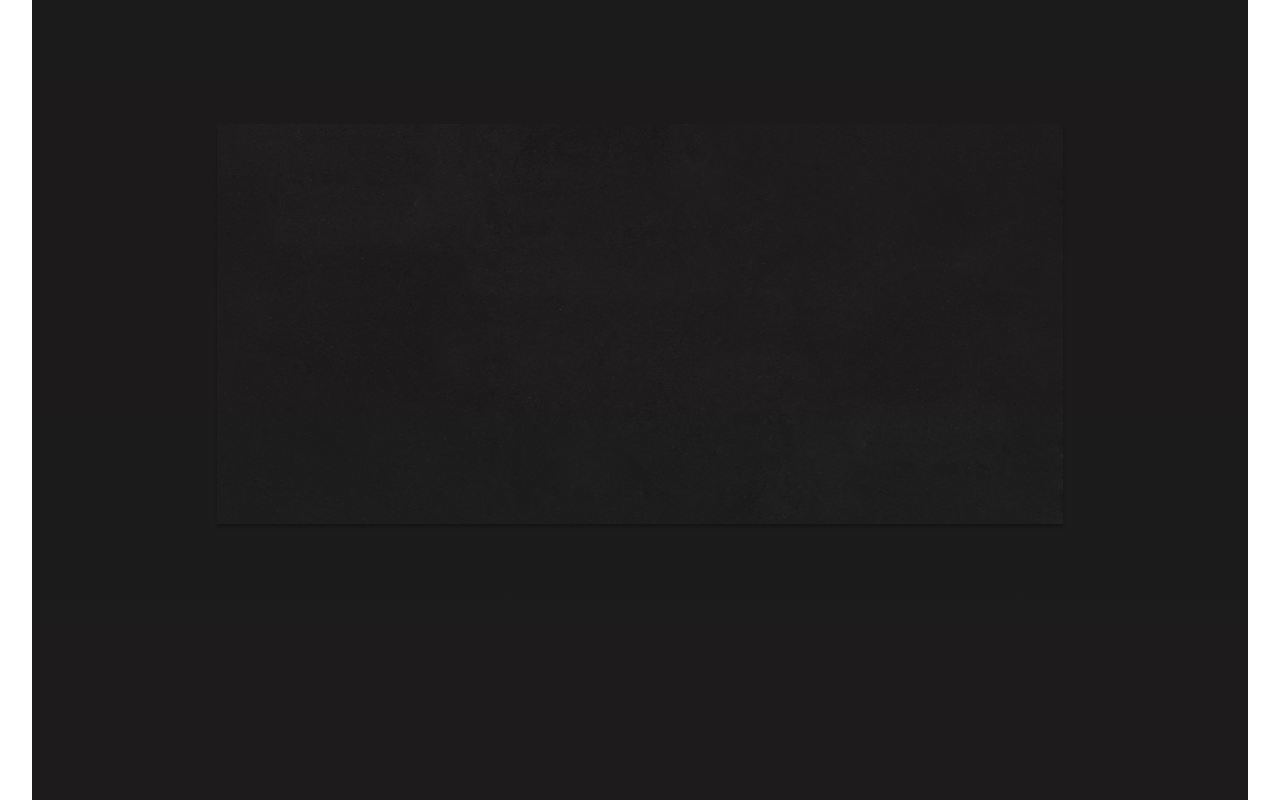
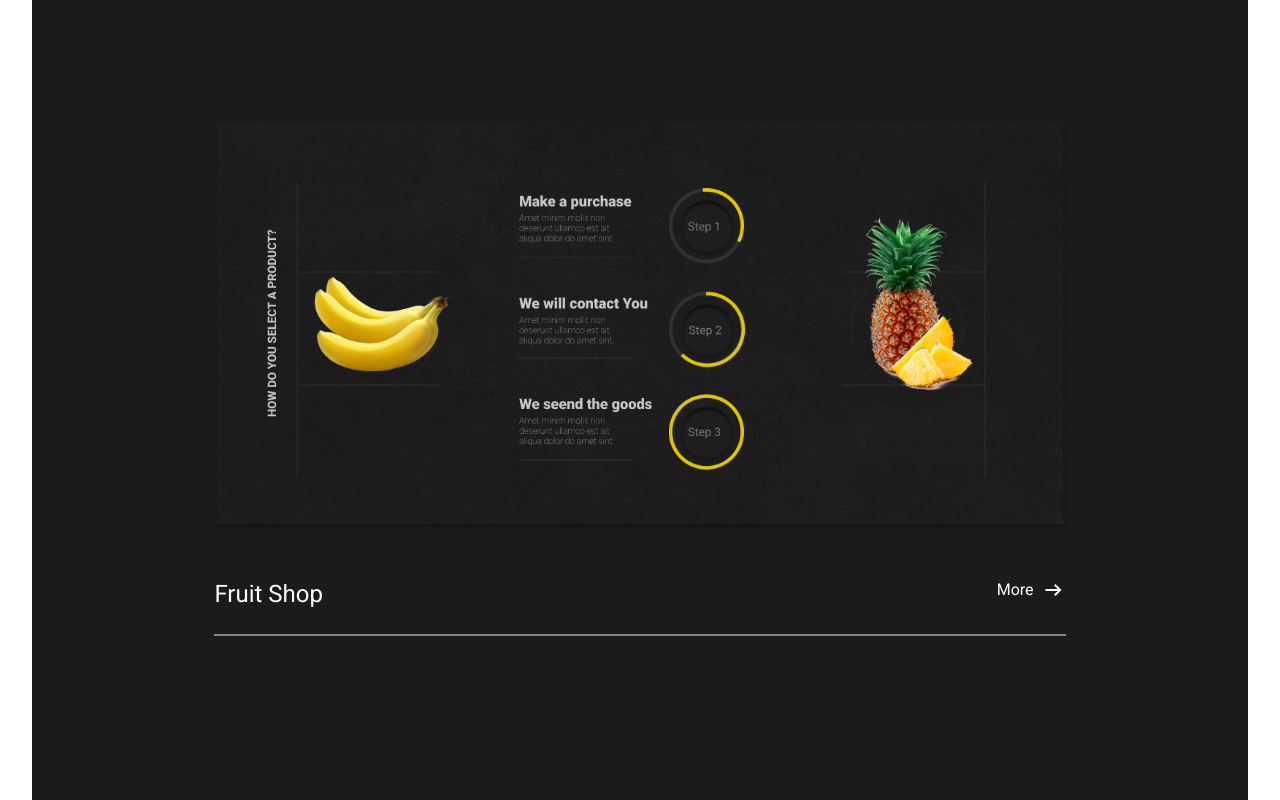
Before and after one commit to Vitholu/fruit-empire, a React (Vite) app: page / in a window 1280 px wide. Shown: the part 1600-2400 px from the top of the page. Built offline with nearby package versions, Linux system fonts and the light colour scheme.

Commit message:
Refactor header to be reusable

```diff
--- a/src/App.tsx
+++ b/src/App.tsx
@@ -4,6 +4,7 @@ import Hero from './components/Hero'
 import HeroHighlight from './components/HeroHighlight'
 import FavoriteFruit from './components/FavoriteFruit'
 import HowItWorks from './components/HowItWorks'
+import FruitShop from './components/FruitShop'
 import './App.css'
 
 function App() {
@@ -23,8 +24,12 @@ function App() {
                     <FavoriteFruit />
                 </div>
 
-                <div className="ml-3/20 mr-3/20 h-v5/5">
+                <div className="ml-3/20 mr-3/20 ">
                     <HowItWorks />
+                </div>
+
+                <div className="ml-3/20 mr-3/20 h-v5/5 mt-12">
+                    <FruitShop />
                 </div>
             </div>
         </div>
--- a/src/components/FavoriteFruit.tsx
+++ b/src/components/FavoriteFruit.tsx
@@ -5,17 +5,26 @@ import Orange from '../assets/Orange_Card.png'
 import Pineapple from '../assets/Pineapple_Card.png'
 import Apple from '../assets/Apple_Card.png'
 
+const SectionHeader = (props) => {
+    return (
+        <div className="flex items-center justify-between border-b-2 pb-6 border-gray-50">
+            <h2 className="text-2xl flex items-center">{props.title}</h2>
+            <p className="flex justify-center h-8 gap-2 cursor-pointer">
+                {props.bool && (
+                    <>
+                        <span>More</span>
+                        <span class="material-symbols-outlined">arrow_right_alt</span>
+                    </>
+                )}
+            </p>
+        </div>
+    )
+}
+
 const FavoriteFruit = () => {
     return (
         <div className="flex flex-col ml-3/20 mr-3/20 mt-24 ">
-            <div className="flex items-center justify-between border-b-2 pb-6 border-gray-50">
-                <h2 className="text-2xl flex items-center">Favorite Fruits</h2>
-                <p className="flex justify-center h-8 gap-2 cursor-pointer">
-                    <span>More</span>
-                    <span class="material-symbols-outlined">arrow_right_alt</span>
-                </p>
-            </div>
-
+            <SectionHeader title={'Favorite Fruits'} bool={true} />
             <div className="grid grid-flow-col auto-cols-auto justify-between gap-x-8 pt-16">
                 <FavoriteFruitCard
                     picture={Banana}
@@ -46,4 +55,5 @@ const FavoriteFruit = () => {
     )
 }
 
+export { SectionHeader }
 export default FavoriteFruit
--- a/src/components/FavoriteFruitCard.tsx
+++ b/src/components/FavoriteFruitCard.tsx
@@ -2,7 +2,7 @@ import React from 'react'
 
 const FavoriteFruitCard = (props) => {
     return (
-        <div className="flex flex-col w-72 h-110">
+        <div className="flex flex-col w-72 h-min">
             <img src={props.picture} alt="" />
             <div className="flex flex-col bg-black-g200 p-4">
                 <p className="text-2xl pt-2">{props.fruit}</p>
--- /dev/null
+++ b/src/components/FruitShop.tsx
@@ -0,0 +1,13 @@
+import React from 'react'
+import { SectionHeader } from './FavoriteFruit'
+
+const FruitShop = () => {
+    return (
+        <>
+            <SectionHeader title={'Fruit Shop'} bool={true} />
+            <div></div>
+        </>
+    )
+}
+
+export default FruitShop
--- a/src/components/HowItWorks.tsx
+++ b/src/components/HowItWorks.tsx
@@ -1,7 +1,11 @@
 import React from 'react'
-import Background from '../assets/Background_Steps.png'
+import VisualStepByStep from '../assets/VisualStepByStep.png'
 const HowItWorks = () => {
-    return <img src={Background} alt="" className="w-1344px" />
+    return (
+        <>
+            <img src={VisualStepByStep} alt="" className="w-SWM" />
+        </>
+    )
 }
 
 export default HowItWorks
--- a/tailwind.config.cjs
+++ b/tailwind.config.cjs
@@ -40,6 +40,7 @@ module.exports = {
                 '1/3': '33%',
                 '1/5': '20%',
                 '14/25': '56%',
+                SWM: '84rem',
                 110: '27.5rem',
                 128: '32rem',
             },
```
Also changed, not shown: src/assets/VisualStepByStep.png (added).
